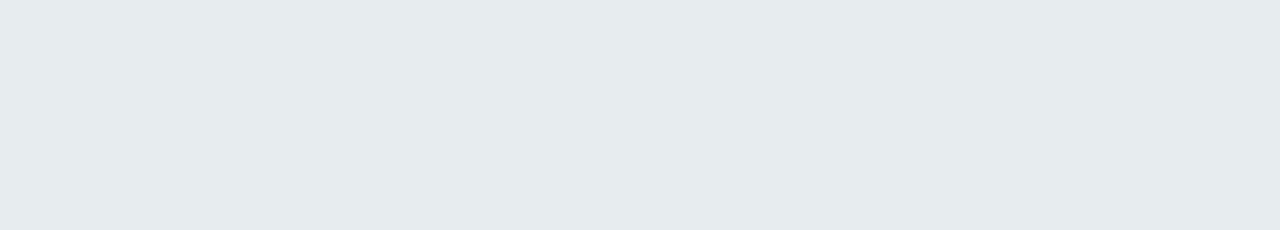
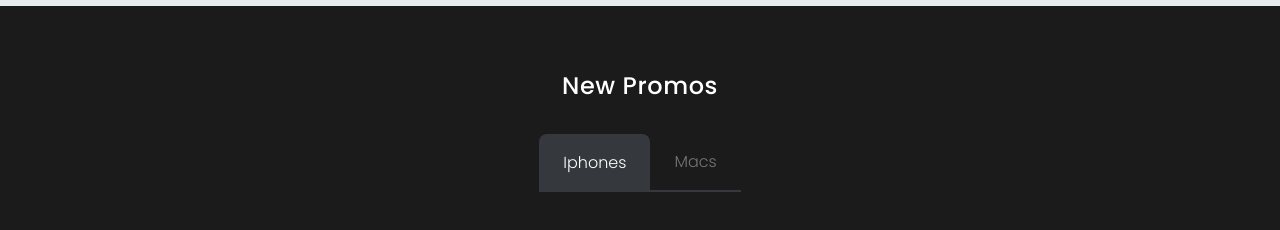
Before and after one commit to bineetNaidu/apple-redesign, a Next.js app: page / in a window 1280 px wide. Shown: the part 866-1096 px from the top of the page. Built offline with nearby package versions, Linux system fonts and the light colour scheme.

Commit message:
🪨 update home page

```diff
--- a/pages/index.tsx
+++ b/pages/index.tsx
@@ -1,9 +1,33 @@
 import { Header } from '@/components/Header';
 import { Landing } from '@/components/Landing';
+import { Tab } from '@headlessui/react';
+import { type GetServerSideProps } from 'next';
 import Head from 'next/head';
 import Image from 'next/image';
+import { useState } from 'react';
+
+export const getServerSideProps: GetServerSideProps = async () => {
+  // const categories = await fetchCategories();
+
+  return {
+    props: {},
+  };
+};
 
 export default function Home() {
+  const [categories, setCategories] = useState<Category[]>([
+    {
+      _id: 'iphone',
+      title: 'Iphones',
+      slug: 'as',
+    },
+    {
+      _id: 'mac',
+      title: 'Macs',
+      slug: 'sda',
+    },
+  ]);
+  const showProducts: any = (n: number) => {};
   return (
     <>
       <Head>
@@ -16,6 +40,39 @@
       <main className="relative h-[200vh] bg-[#e7ecee]">
         <Landing />
       </main>
+      <section className="relative z-40 -mt-[100vh] min-h-screen bg-[#1b1b1b]">
+        <div className="space-y-8 py-16 ">
+          <h1 className="text-center text-4xl font-medium tracking-wide text-white md:text-2xl">
+            New Promos
+          </h1>
+
+          <Tab.Group>
+            <Tab.List className="flex justify-center">
+              {categories.map((category) => (
+                <Tab
+                  key={category._id}
+                  id={category._id}
+                  className={({ selected }) =>
+                    `whitespace-nowrap rounded-t-lg py-3 px-5 text-sm font-light outline-none md:py-4 md:px-6 md:text-base ${
+                      selected
+                        ? 'borderGradient bg-[#35383C] text-white'
+                        : 'border-b-2 border-[#35383C] text-[#747474]'
+                    }`
+                  }
+                >
+                  {category.title}
+                </Tab>
+              ))}
+            </Tab.List>
+            <Tab.Panels className="mx-auto max-w-fit pt-10 pb-24 sm:px-4">
+              <Tab.Panel className="tabPanel">{showProducts(0)}</Tab.Panel>
+              <Tab.Panel className="tabPanel">{showProducts(1)}</Tab.Panel>
+              <Tab.Panel className="tabPanel">{showProducts(2)}</Tab.Panel>
+              <Tab.Panel className="tabPanel">{showProducts(3)}</Tab.Panel>
+            </Tab.Panels>
+          </Tab.Group>
+        </div>
+      </section>
     </>
   );
 }
```
